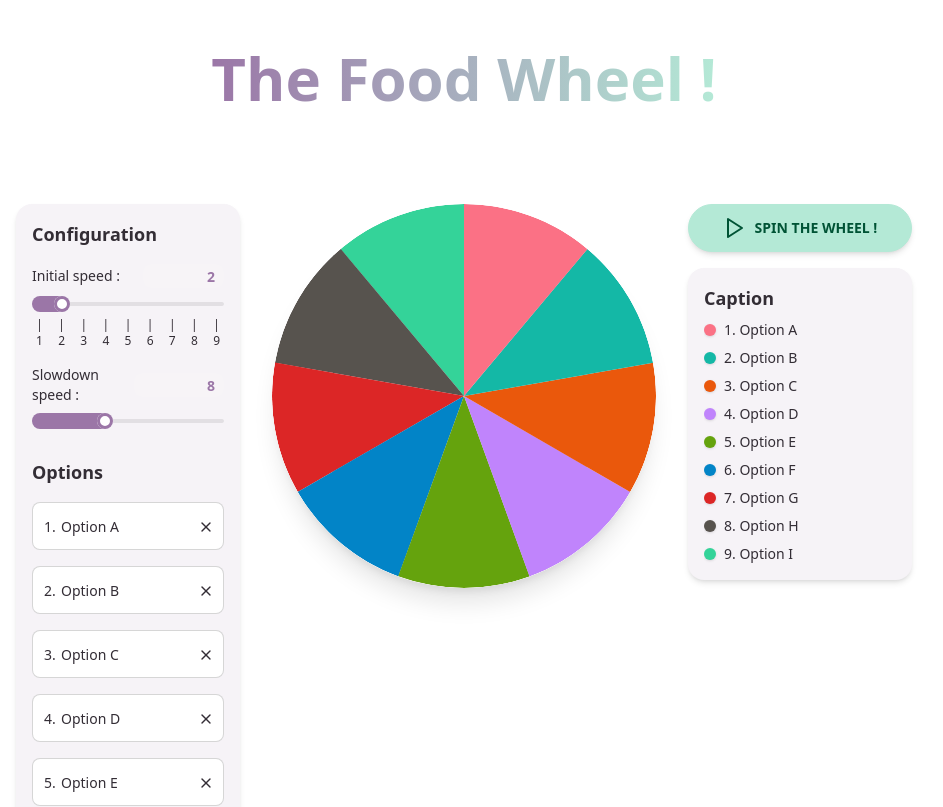
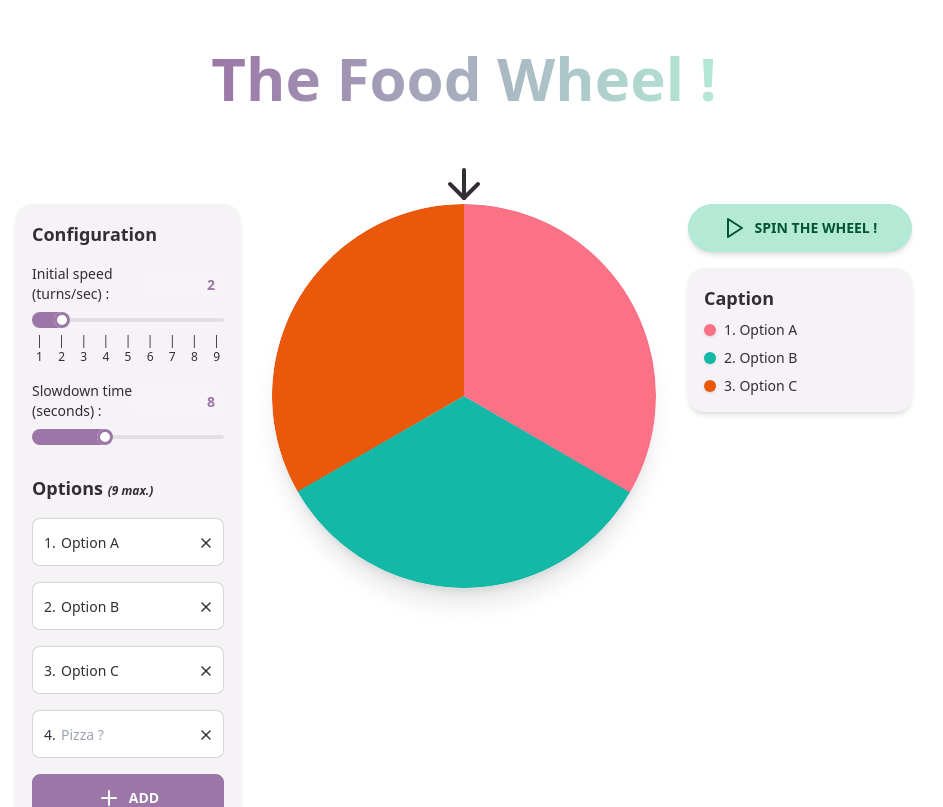
Before and after one commit to MaoDeMatos/the-food-wheel, a Next.js app: page / in a window 1280 px wide. Shown: the top 807 px of the page, without its empty margins (176-1119 px from the left). Built offline with nearby package versions, Linux system fonts and the light colour scheme.

Commit message:
♻️ Refactor components to fix minor issues

```diff
--- a/src/DataStore.ts
+++ b/src/DataStore.ts
@@ -17,13 +17,13 @@ export const dataStore = proxy<IDataStore>({
     'Option A',
     'Option B',
     'Option C',
-    'Option D',
-    'Option E',
-    'Option F',
-    'Option G',
-    'Option H',
-    'Option I',
-    // '',
+    // 'Option D',
+    // 'Option E',
+    // 'Option F',
+    // 'Option G',
+    // 'Option H',
+    // 'Option I',
+    '',
   ],
 });
 
--- a/src/app/LeftMenu.tsx
+++ b/src/app/LeftMenu.tsx
@@ -29,7 +29,7 @@ function LeftMenuConfig() {
       <p className="text-lg font-bold">Configuration</p>
 
       <CustomSliderComponent
-        label="Initial speed :"
+        label="Initial speed (turns/sec) :"
         value={initialSpeed}
         handleValueChanges={(newVal: number) => {
           setInitialSpeed(newVal);
@@ -39,7 +39,7 @@ function LeftMenuConfig() {
         withCarets
       />
       <CustomSliderComponent
-        label="Slowdown speed :"
+        label="Slowdown time (seconds) :"
         value={slowdownSpeed}
         handleValueChanges={(newVal: number) => {
           setSlowdownSpeed(newVal);
@@ -56,7 +56,9 @@ function LeftMenuOptions() {
 
   return (
     <div className="space-y-4">
-      <p className="text-lg font-bold">Options</p>
+      <p className="text-lg font-bold">
+        Options <span className="text-xs italic">({OPTIONS.MAX} max.)</span>
+      </p>
 
       {options.map((opt, idx) => (
         <div key={idx} className="relative">
--- a/src/app/RightMenu.tsx
+++ b/src/app/RightMenu.tsx
@@ -77,20 +77,18 @@ function RightMenuCaptions() {
       <div className="card-body">
         <p className="text-lg font-bold">Caption</p>
 
-        {filteredOptions.length < 2 && (
-          <p className="italic">
-            Enter at least two options in the other panel to start.
-          </p>
+        {filteredOptions.length < 1 && (
+          <p className="italic">No option entered.</p>
         )}
 
         {filteredOptions.length
           ? filteredOptions.map((opt, idx) => (
-              <p key={idx} className="flex items-center truncate">
-                <span
-                  className={`mr-2 inline-block h-3 w-3 rounded-full shadow ${BADGES_COLORS[idx]}`}
+              <div key={idx} className="flex items-center">
+                <p
+                  className={`mr-2 h-3 w-3 shrink-0 grow-0 rounded-full shadow ${BADGES_COLORS[idx]}`}
                 />
-                {`${idx + 1}. ${opt}`}
-              </p>
+                <p className="truncate">{`${idx + 1}. ${opt}`}</p>
+              </div>
             ))
           : null}
       </div>
--- a/src/app/Wheel.tsx
+++ b/src/app/Wheel.tsx
@@ -1,27 +1,38 @@
 'use client';
 
 import { useEffect, useState } from 'react';
+import { ArrowDown } from 'react-feather';
 import { SVG_COLORS } from '../constants';
 import { useDataStoreAsync } from '../DataStore';
 
 export function Wheel() {
+  const { options } = useDataStoreAsync();
+  const optionsCount = options.filter(Boolean).length;
+
   return (
-    <div className="aspect-square w-full overflow-hidden rounded-full shadow-xl sm:w-72 md:w-96">
-      <SvgWheel />
-      {/* <div className="h-full w-full bg-base-100/50 backdrop-blur-sm" /> */}
+    <div className="relative flex aspect-square w-full items-center justify-center rounded-full bg-neutral text-center text-neutral-content shadow-xl sm:w-72 md:w-96">
+      {optionsCount ? (
+        <ArrowDown className="absolute left-1/2 -top-11 h-12 w-12 -translate-x-1/2" />
+      ) : null}
+
+      {optionsCount ? (
+        <SvgWheel optionsCount={optionsCount} />
+      ) : (
+        <p className="text-2xl">
+          Add two options
+          <br /> to spin the wheel !
+        </p>
+      )}
       {/* <Image src="/placeholder.jpg" alt="" className="object-contain" fill /> */}
     </div>
   );
 }
 
-function SvgWheel() {
-  const { options } = useDataStoreAsync();
-  const optionsCount = options.filter(Boolean).length;
+type SvgWheelProps = { optionsCount: number };
 
+function SvgWheel({ optionsCount }: SvgWheelProps) {
   const deg = (1 / optionsCount) * 360;
   const dashLength = ((1 / optionsCount) * Math.PI * 10).toFixed(2);
-
-  // console.log({ deg });
 
   return (
     <svg
@@ -34,7 +45,7 @@ function SvgWheel() {
         r="10"
         cx="10"
         cy="10"
-        className="fill-neutral transition-colors"
+        className="fill-transparent transition-colors"
       />
       {[...new Array(optionsCount)]
         .map((opt, idx) => {
```
